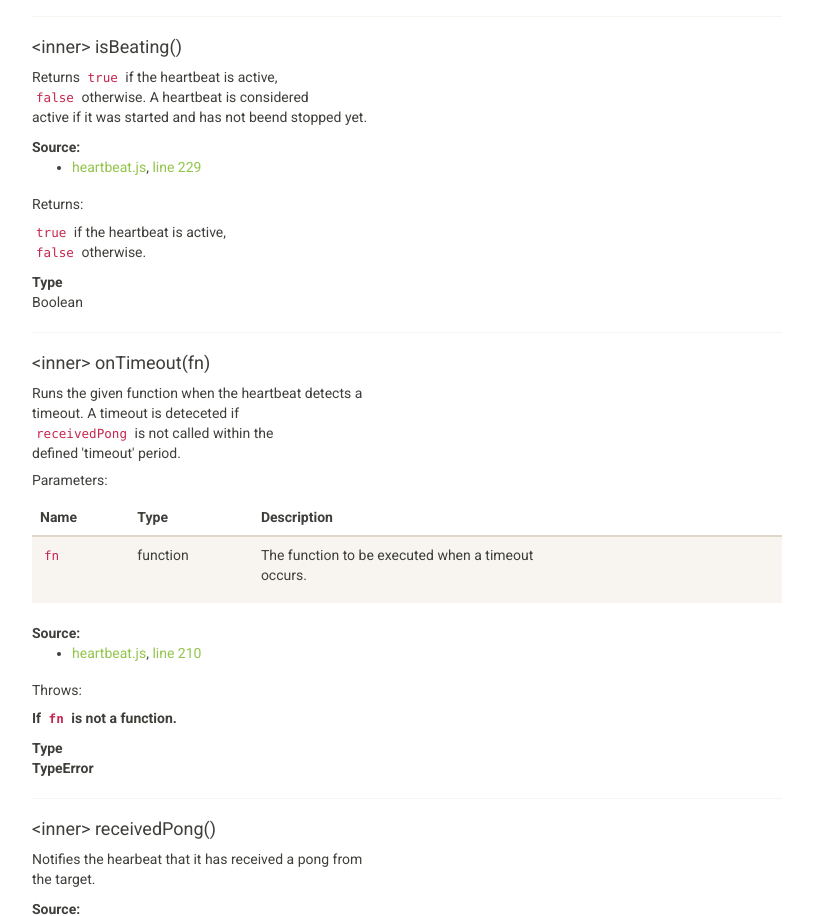
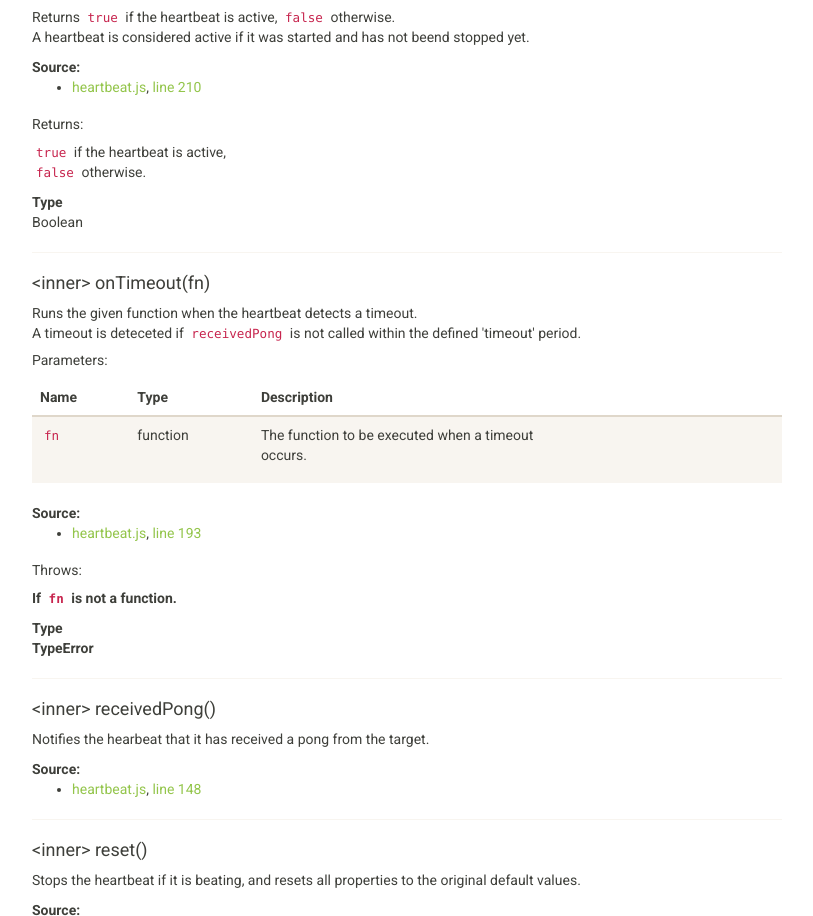
Before and after one commit to Fl4m3Ph03n1x/heartbeatjs, a website: page docs/module-heartBeat.html in a window 1280 px wide. Shown: the part 1884-2800 px from the top of the page, without its empty margins (38-851 px from the left). Drawn offline with Linux system fonts and the light colour scheme.

Commit message:
Updated documenation.

```diff
--- a/docs/module-heartBeat.html
+++ b/docs/module-heartBeat.html
@@ -88,7 +88,7 @@
 	<dt class="tag-version method-doc-label method-doc-details-label">Version:</dt>
 	<dd class="tag-version">
 		<ul class="dummy">
-			<li>1.0.1</li>
+			<li>1.0.2</li>
 		</ul>
 	</dd>
 
@@ -175,7 +175,7 @@
 
 
     <div class="description">
-        <p>Returns the current hearbeat interval. The heartbeat<br>                 interval is the interval at which the heartbeat will run<br>                 the <code>ping</code> function.</p>
+        <p>Returns the current hearbeat interval.<br>                 The heartbeat interval is the interval at which the heartbeat will run the <code>ping</code> function.</p>
     </div>
 
 
@@ -222,7 +222,7 @@
 		<ul class="dummy">
 			<li>
 				<a href="heartbeat.js.html">heartbeat.js</a>,
-				 <a href="heartbeat.js.html#sunlight-1-line-47">line 47</a>
+				 <a href="heartbeat.js.html#sunlight-1-line-46">line 46</a>
 			</li>
 		</ul>
 	</dd>
@@ -287,7 +287,7 @@
 
 
     <div class="description">
-        <p>Returns the current hearbeat timeout. The heartbeat<br>                 timeout is the amount of time that must pass for the<br>                 <code>hasTimedOut</code> to return <code>true</code>.</p>
+        <p>Returns the current hearbeat timeout.<br>                 The heartbeat timeout is the amount of time that must pass for the <code>hasTimedOut</code> to return <code>true</code>.</p>
     </div>
 
 
@@ -334,7 +334,7 @@
 		<ul class="dummy">
 			<li>
 				<a href="heartbeat.js.html">heartbeat.js</a>,
-				 <a href="heartbeat.js.html#sunlight-1-line-79">line 79</a>
+				 <a href="heartbeat.js.html#sunlight-1-line-74">line 74</a>
 			</li>
 		</ul>
 	</dd>
@@ -453,7 +453,7 @@
 		<ul class="dummy">
 			<li>
 				<a href="heartbeat.js.html">heartbeat.js</a>,
-				 <a href="heartbeat.js.html#sunlight-1-line-115">line 115</a>
+				 <a href="heartbeat.js.html#sunlight-1-line-106">line 106</a>
 			</li>
 		</ul>
 	</dd>
@@ -565,7 +565,7 @@
 		<ul class="dummy">
 			<li>
 				<a href="heartbeat.js.html">heartbeat.js</a>,
-				 <a href="heartbeat.js.html#sunlight-1-line-137">line 137</a>
+				 <a href="heartbeat.js.html#sunlight-1-line-127">line 127</a>
 			</li>
 		</ul>
 	</dd>
@@ -630,7 +630,7 @@
 
 
     <div class="description">
-        <p>Used to detected if a heartbeat has timedout. A<br>                 heartbeat times out when it sends a ping, and receives<br>                 no pong after a given period of time. The timeout period<br>                 can be manipulated via <code>setBeatTimeout</code>.</p>
+        <p>Used to detected if a heartbeat has timedout.<br>               A heartbeat times out when it sends a ping, and receives no pong after a given period of time.<br>               The timeout period can be manipulated via <code>setBeatTimeout</code>.</p>
     </div>
 
 
@@ -749,7 +749,7 @@
 
 
     <div class="description">
-        <p>Returns <code>true</code> if the heartbeat is active,<br>                 <code>false</code> otherwise. A heartbeat is considered<br>                 active if it was started and has not beend stopped yet.</p>
+        <p>Returns <code>true</code> if the heartbeat is active, <code>false</code> otherwise.<br>                 A heartbeat is considered active if it was started and has not beend stopped yet.</p>
     </div>
 
 
@@ -757,168 +757,6 @@
 
 
 
-
-
-
-
-<dl class="details">
-
-
-
-
-
-
-
-
-
-
-
-
-
-
-
-
-
-
-
-
-
-
-
-
-
-
-
-
-
-	<dt class="tag-source method-doc-label method-doc-details-label">Source:</dt>
-	<dd class="tag-source">
-		<ul class="dummy">
-			<li>
-				<a href="heartbeat.js.html">heartbeat.js</a>,
-				 <a href="heartbeat.js.html#sunlight-1-line-229">line 229</a>
-			</li>
-		</ul>
-	</dd>
-
-
-
-
-
-
-
-</dl>
-
-
-
-
-
-
-
-
-
-
-
-
-
-    <h5>Returns:</h5>
-
-
-<div class="param-desc">
-    <p><code>true</code> if the heartbeat is active,<br>                         <code>false</code> otherwise.</p>
-</div>
-
-
-
-<dl>
-    <dt>
-        Type
-    </dt>
-    <dd>
-
-<span class="param-type">Boolean</span>
-
-
-
-    </dd>
-</dl>
-
-
-
-
-
-</dd>
-
-
-
-<hr>
-<dt>
-    <h4 class="name" id="~onTimeout"><span class="type-signature">&lt;inner> </span>onTimeout(fn)</h4>
-
-
-</dt>
-<dd>
-
-
-    <div class="description">
-        <p>Runs the given function when the heartbeat detects a<br>                 timeout. A timeout is deteceted if<br>                 <code>receivedPong</code> is not called within the<br>                 defined 'timeout' period.</p>
-    </div>
-
-
-
-
-
-
-
-
-        <h5>Parameters:</h5>
-
-
-<table class="params table table-striped">
-    <thead>
-    <tr>
-
-        <th>Name</th>
-
-
-        <th>Type</th>
-
-
-
-
-
-        <th class="last">Description</th>
-    </tr>
-    </thead>
-
-    <tbody>
-
-
-        <tr>
-
-                <td class="name"><code>fn</code></td>
-
-
-            <td class="type">
-
-
-<span class="param-type">function</span>
-
-
-
-
-            </td>
-
-
-
-
-
-            <td class="description last"><p>The function to be executed when a timeout<br>                         occurs.</p></td>
-        </tr>
-
-
-    </tbody>
-</table>
 
 
 
@@ -959,6 +797,168 @@
 			<li>
 				<a href="heartbeat.js.html">heartbeat.js</a>,
 				 <a href="heartbeat.js.html#sunlight-1-line-210">line 210</a>
+			</li>
+		</ul>
+	</dd>
+
+
+
+
+
+
+
+</dl>
+
+
+
+
+
+
+
+
+
+
+
+
+
+    <h5>Returns:</h5>
+
+
+<div class="param-desc">
+    <p><code>true</code> if the heartbeat is active,<br>                         <code>false</code> otherwise.</p>
+</div>
+
+
+
+<dl>
+    <dt>
+        Type
+    </dt>
+    <dd>
+
+<span class="param-type">Boolean</span>
+
+
+
+    </dd>
+</dl>
+
+
+
+
+
+</dd>
+
+
+
+<hr>
+<dt>
+    <h4 class="name" id="~onTimeout"><span class="type-signature">&lt;inner> </span>onTimeout(fn)</h4>
+
+
+</dt>
+<dd>
+
+
+    <div class="description">
+        <p>Runs the given function when the heartbeat detects a timeout.<br>                 A timeout is deteceted if <code>receivedPong</code> is not called within the defined 'timeout' period.</p>
+    </div>
+
+
+
+
+
+
+
+
+        <h5>Parameters:</h5>
+
+
+<table class="params table table-striped">
+    <thead>
+    <tr>
+
+        <th>Name</th>
+
+
+        <th>Type</th>
+
+
+
+
+
+        <th class="last">Description</th>
+    </tr>
+    </thead>
+
+    <tbody>
+
+
+        <tr>
+
+                <td class="name"><code>fn</code></td>
+
+
+            <td class="type">
+
+
+<span class="param-type">function</span>
+
+
+
+
+            </td>
+
+
+
+
+
+            <td class="description last"><p>The function to be executed when a timeout<br>                         occurs.</p></td>
+        </tr>
+
+
+    </tbody>
+</table>
+
+
+
+
+<dl class="details">
+
+
+
+
+
+
+
+
+
+
+
+
+
+
+
+
+
+
+
+
+
+
+
+
+
+
+
+
+
+	<dt class="tag-source method-doc-label method-doc-details-label">Source:</dt>
+	<dd class="tag-source">
+		<ul class="dummy">
+			<li>
+				<a href="heartbeat.js.html">heartbeat.js</a>,
+				 <a href="heartbeat.js.html#sunlight-1-line-193">line 193</a>
 			</li>
 		</ul>
 	</dd>
@@ -1027,7 +1027,7 @@
 
 
     <div class="description">
-        <p>Notifies the hearbeat that it has received a pong from<br>                 the target.</p>
+        <p>Notifies the hearbeat that it has received a pong from the target.</p>
     </div>
 
 
@@ -1074,7 +1074,7 @@
 		<ul class="dummy">
 			<li>
 				<a href="heartbeat.js.html">heartbeat.js</a>,
-				 <a href="heartbeat.js.html#sunlight-1-line-161">line 161</a>
+				 <a href="heartbeat.js.html#sunlight-1-line-148">line 148</a>
 			</li>
 		</ul>
 	</dd>
@@ -1115,7 +1115,7 @@
 
 
     <div class="description">
-        <p>Stops the heartbeat if it is beating, and resets all<br>                 properties to the original default values.</p>
+        <p>Stops the heartbeat if it is beating, and resets all properties to the original default values.</p>
     </div>
 
 
@@ -1162,7 +1162,7 @@
 		<ul class="dummy">
 			<li>
 				<a href="heartbeat.js.html">heartbeat.js</a>,
-				 <a href="heartbeat.js.html#sunlight-1-line-241">line 241</a>
+				 <a href="heartbeat.js.html#sunlight-1-line-221">line 221</a>
 			</li>
 		</ul>
 	</dd>
@@ -1203,7 +1203,7 @@
 
 
     <div class="description">
-        <p>Sets the current heartbeat interval to the given one.<br>                 Note that setting the heartbeat interval will <b>not</b><br>                 affetct current heartbeat running. You must<br>                 <code>stop</code> them and then <code>start</code> them<br>                 for the new interval to be applied.</p>
+        <p>Sets the current heartbeat interval to the given one.<br>                 Note that setting the heartbeat interval will <b>not</b> affetct current heartbeat running. You must <code>stop</code> them and then <code>start</code> them for the new interval to be applied.</p>
     </div>
 
 
@@ -1300,7 +1300,7 @@
 		<ul class="dummy">
 			<li>
 				<a href="heartbeat.js.html">heartbeat.js</a>,
-				 <a href="heartbeat.js.html#sunlight-1-line-58">line 58</a>
+				 <a href="heartbeat.js.html#sunlight-1-line-56">line 56</a>
 			</li>
 		</ul>
 	</dd>
@@ -1378,7 +1378,7 @@
 
 
     <div class="description">
-        <p>Sets the current timeout to the given one.<br>                 Setting the timeout this way will immediatly affect the<br>                 <code>hasTimedOut</code> method without the need to<br>                 restart the heartbeat object. Invoking this method<br>                 <b>does</b> restart the timer controlling the<br>                 <code>onTimeout</code> event.</p>
+        <p>Sets the current timeout to the given one.<br>                 Setting the timeout this way will immediatly affect the <code>hasTimedOut</code> method without the need to restart the heartbeat object.<br>                 Invoking this method <b>does</b> restart the timer controlling the <code>onTimeout</code> event.</p>
     </div>
 
 
@@ -1475,7 +1475,7 @@
 		<ul class="dummy">
 			<li>
 				<a href="heartbeat.js.html">heartbeat.js</a>,
-				 <a href="heartbeat.js.html#sunlight-1-line-91">line 91</a>
+				 <a href="heartbeat.js.html#sunlight-1-line-85">line 85</a>
 			</li>
 		</ul>
 	</dd>
@@ -1553,7 +1553,7 @@
 
 
     <div class="description">
-        <p>Sets the current ping object. A ping object can<br>                 be anything that the receiver accepts, from a Buffer of<br>                 bytes to plain Object to a primitive.</p>
+        <p>Sets the current ping object.<br>                 A ping object can be anything that the receiver accepts, from a Buffer of bytes to plain Object to a primitive.</p>
     </div>
 
 
@@ -1650,7 +1650,7 @@
 		<ul class="dummy">
 			<li>
 				<a href="heartbeat.js.html">heartbeat.js</a>,
-				 <a href="heartbeat.js.html#sunlight-1-line-124">line 124</a>
+				 <a href="heartbeat.js.html#sunlight-1-line-115">line 115</a>
 			</li>
 		</ul>
 	</dd>
@@ -1691,7 +1691,7 @@
 
 
     <div class="description">
-        <p>Sets the pong object we expect to receive from the<br>                 target of the heartbeats. This is only needed if there<br>                 is a need to distinguish between normal messages from<br>                 the target of heartbeat and pong messages that need to<br>                 be processed differently.</p>
+        <p>Sets the pong object we expect to receive from the target of the heartbeats.<br>                 This is only needed if there is a need to distinguish between normal messages from the target of heartbeat and pong messages that need to be processed differently.</p>
     </div>
 
 
@@ -1788,7 +1788,7 @@
 		<ul class="dummy">
 			<li>
 				<a href="heartbeat.js.html">heartbeat.js</a>,
-				 <a href="heartbeat.js.html#sunlight-1-line-146">line 146</a>
+				 <a href="heartbeat.js.html#sunlight-1-line-136">line 136</a>
 			</li>
 		</ul>
 	</dd>
@@ -1829,7 +1829,7 @@
 
 
     <div class="description">
-        <p>Starts the heartbeat object, executing the given<br>                 function <code>fn</code> every interval. If you want to<br>                 send a ping to an object every interval, this is where<br>                 you defined that.</p>
+        <p>Starts the heartbeat object, executing the given function <code>fn</code> every interval.<br>                 If you want to send a ping to an object every interval, this is where you defined that.</p>
     </div>
 
 
@@ -1926,7 +1926,7 @@
 		<ul class="dummy">
 			<li>
 				<a href="heartbeat.js.html">heartbeat.js</a>,
-				 <a href="heartbeat.js.html#sunlight-1-line-189">line 189</a>
+				 <a href="heartbeat.js.html#sunlight-1-line-174">line 174</a>
 			</li>
 		</ul>
 	</dd>
@@ -1995,7 +1995,7 @@
 
 
     <div class="description">
-        <p>Stops the heartbeat object and clears all internal<br>                 states.</p>
+        <p>Stops the heartbeat object and clears all internal states.</p>
     </div>
 
 
@@ -2042,7 +2042,7 @@
 		<ul class="dummy">
 			<li>
 				<a href="heartbeat.js.html">heartbeat.js</a>,
-				 <a href="heartbeat.js.html#sunlight-1-line-174">line 174</a>
+				 <a href="heartbeat.js.html#sunlight-1-line-160">line 160</a>
 			</li>
 		</ul>
 	</dd>
--- a/package.json
+++ b/package.json
@@ -1,6 +1,6 @@
 {
   "name": "heartbeatjs",
-  "version": "1.0.1",
+  "version": "1.0.2",
   "description": "Runs ping functions periodically to determine if third parties are still alive.",
   "main": "./src/heartbeat.js",
   "directories": {
```
Also changed, not shown: docs/DOCS_README.md (+64 -65 lines), docs/heartbeat.js.html (+26 -47 lines), docs/index.html (+17 -15 lines), docs/quicksearch.html (+1 -1 lines), src/heartbeat.js (+26 -47 lines), README.md.
